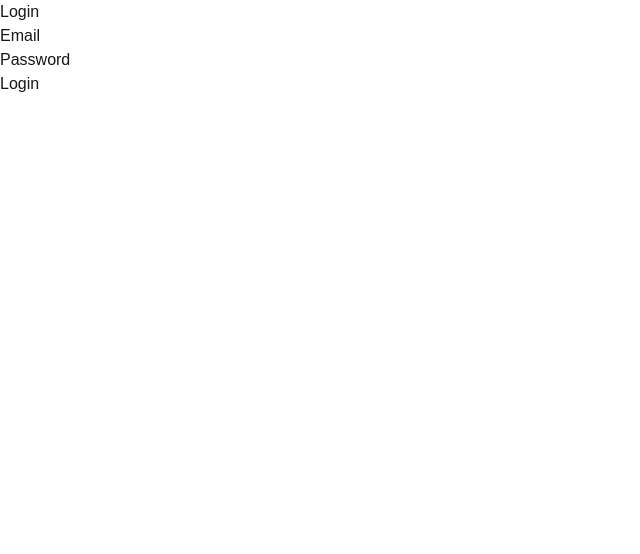
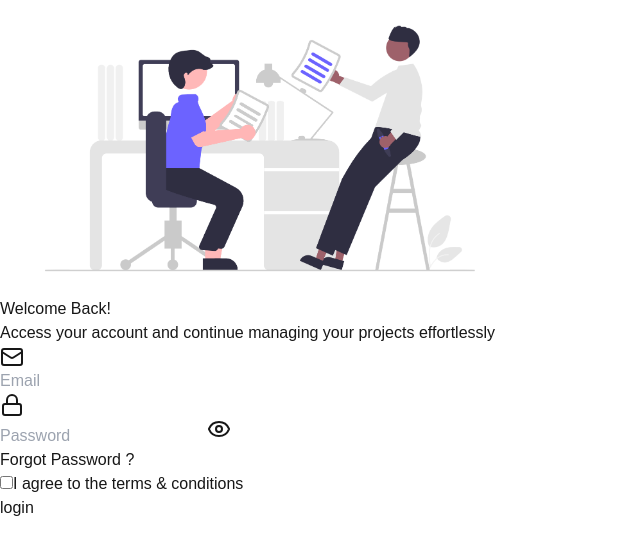
Before and after one commit to AmirBnsL/gestion_pfe_frontend, a Next.js app: page /login in a window 1280 px wide. Shown: the top 554 px of the page, without its empty margins (0-640 px from the left). Built offline with nearby package versions, Linux system fonts and the light colour scheme.

Commit message:
login done

```diff
--- a/src/app/login/page.tsx
+++ b/src/app/login/page.tsx
@@ -1,21 +1,106 @@
+"use client"
+
+import { useState } from "react"
+import { Mail, Lock, Eye, EyeOff } from "lucide-react"
+import Link from "next/link"
+import Image from "next/image";
+
+export default function ResponsiveLoginPage() {
+  const [showPassword, setShowPassword] = useState(false)
+  const [agreed, setAgreed] = useState(false)
+
+  return (
+    <div className="min-h-screen flex items-center justify-center bg-[#0F1022] p-4">
+      <div className="w-full max-w-[900px] min-h-[620px] bg-[#0F1022] rounded-[40px] shadow-[0px_0px_70px_rgba(99,65,236,0.1)] relative p-10 md:p-14 overflow-hidden">
+        <div className="flex flex-col md:flex-row items-center justify-between gap-10">
+
+          <div className="w-full md:w-auto mb-12 md:mb-0">
+            <div className="w-[300px] h-[300px] md:w-[520px] md:h-[520px] mx-auto rounded-full bg-[#2A2E61] flex items-center justify-center overflow-hidden shadow-[0px_4px_4px_rgba(0,0,0,0.25),inset_0px_0px_50px_5px_rgba(0,0,0,0.2)]">
+              <Image
+                src="/images/loginill.png"
+                alt="Login Illustration"
+                width={520}
+                height={520}
+                layout="intrinsic"
+                className="w-full h-full object-cover"
+              />
+            </div>
+          </div>
 
 
+          <div className="w-full md:w-[300px]">
+            <div className="flex flex-col gap-10 md:gap-[60px]">
+              <div className="space-y-3">
+                <h1 className="text-3xl font-bold text-white">Welcome Back!</h1>
+                <p className="text-gray-300 text-sm">
+                  Access your account and continue managing your projects effortlessly
+                </p>
+              </div>
 
-export default function Page() {
-    return (
-        <div>
-        <h1>Login</h1>
-        <form>
-            <div>
-            <label>Email</label>
-            <input type="email" />
+              <div className="space-y-5">
+
+                <div className="flex items-center gap-[10px] px-[18px] py-[10px] w-full h-[50px] bg-[#2A2E61] border-2 border-[rgba(99,65,236,0.5)] shadow-[0px_0px_15px_rgba(99,65,236,0.25)] rounded-[10px]">
+                  <Mail className="h-5 w-5 text-gray-400 flex-shrink-0" />
+                  <input
+                    type="email"
+                    placeholder="Email"
+                    className="w-full bg-transparent text-white focus:outline-none"
+                  />
+                </div>
+
+
+                <div className="flex items-center gap-[10px] px-[18px] py-[10px] w-full h-[50px] bg-[#2A2E61] border-2 border-[rgba(99,65,236,0.5)] shadow-[0px_0px_15px_rgba(99,65,236,0.25)] rounded-[10px]">
+                  <Lock className="h-5 w-5 text-gray-400 flex-shrink-0" />
+                  <input
+                    type={showPassword ? "text" : "password"}
+                    placeholder="Password"
+                    className="w-full bg-transparent text-white focus:outline-none"
+                  />
+                  <button type="button" onClick={() => setShowPassword(!showPassword)} className="flex-shrink-0">
+                    {showPassword ? (
+                      <EyeOff className="h-5 w-5 text-gray-400" />
+                    ) : (
+                      <Eye className="h-5 w-5 text-gray-400" />
+                    )}
+                  </button>
+                </div>
+
+
+                <div className="text-left">
+                  <Link href="#" className="text-[#6C63FF] text-sm hover:underline">
+                    Forgot Password ?
+                  </Link>
+                </div>
+
+
+                <div className="flex items-center space-x-2">
+                  <input
+                    type="checkbox"
+                    id="terms"
+                    checked={agreed}
+                    onChange={() => setAgreed(!agreed)}
+                    className="h-4 w-4 rounded border-gray-300 text-[#6C63FF] focus:ring-[#6C63FF]"
+                  />
+                  <label htmlFor="terms" className="text-sm text-gray-300">
+                    I agree to the{" "}
+                    <Link href="#" className="text-[#6C63FF] hover:underline">
+                      terms & conditions
+                    </Link>
+                  </label>
+                </div>
+
+
+                <button
+                  type="button"
+                  className="w-full py-3 bg-[#6C63FF] text-white rounded-md hover:bg-[#5b54ff] transition-colors shadow-[0_4px_6px_rgba(108,99,255,0.2)]"
+                >
+                  login
+                </button>
+              </div>
             </div>
-            <div>
-            <label>Password</label>
-            <input type="password" />
-            </div>
-            <button type="submit">Login</button>
-        </form>
+          </div>
         </div>
-    );
+      </div>
+    </div>
+  )
 }
```
Also changed, not shown: package.json (+7 -6 lines), public/images/loginill.png (added), 1 other file (tests, documents, lock files or other folders).
